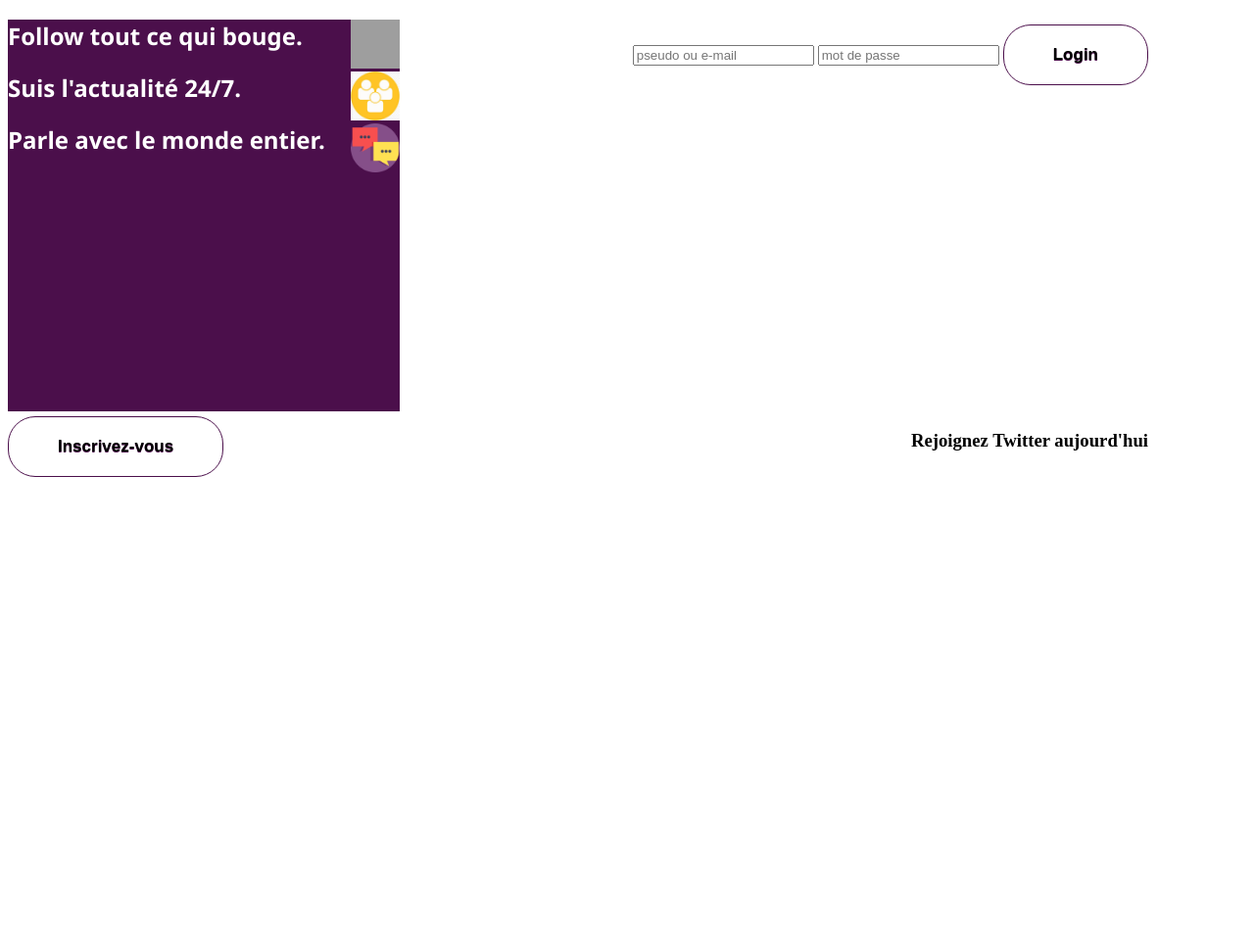
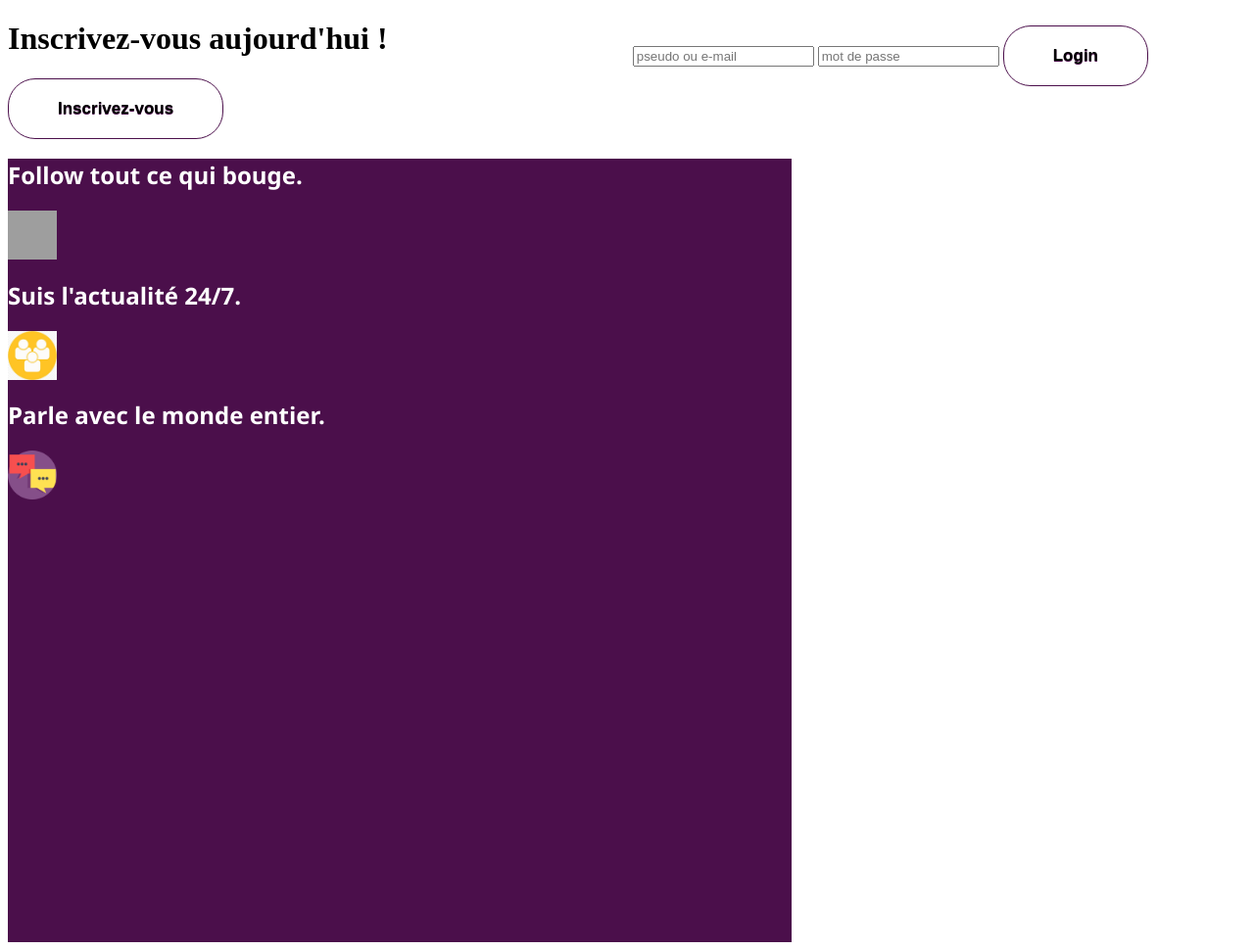
Before and after one commit to icarofr/tweet_academy, a PHP site: page /interfaceinscription.html in a window 1280 px wide. Shown: the whole page at 98% size. Before the commit the page ends 487 px from the top, so only its background shows below. Run offline with PHP 8.4, Linux system fonts and the light colour scheme; grey boxes are pictures that could not be loaded.

Commit message:
page connexion html

```diff
--- a/Meryem/interfaceinscription.html
+++ b/Meryem/interfaceinscription.html
@@ -14,17 +14,19 @@
     <button type="button" id = "button" placeholder="Log in" name = "login">Login</button>
 </div>
 </head>
-
 <body>
+    <div id="inscription">
+      <h1>Inscrivez-vous aujourd'hui !</h1>
+        <button type="button" id="button2" placeholder="Inscrivez-vous" name="inscription">Inscrivez-vous</button>
+</div>
     <div id="purple">
-        <img src="/Meryem/logosearch.png" class="logo" alt="logo search"><h2>Follow tout ce qui bouge.</h2>
-        <img src="/Meryem/logousers.jpeg" class="logo" alt="logo users"><h2>Suis l'actualité 24/7.</h2>
-        <img src="/Meryem/logoconvers.png" class="logo" alt="logo convers"><h2>Parle avec le monde entier.</h2>
+        <h2>Follow tout ce qui bouge.</h2>
+        <img src="/Meryem/logosearch.png" class="logo" alt="logo search">
+        <h2>Suis l'actualité 24/7.</h2>
+        <img src="/Meryem/logousers.jpeg" class="logo" alt="logo users">
+        <h2>Parle avec le monde entier.</h2>
+        <img src="/Meryem/logoconvers.png" class="logo" alt="logo convers">
     </div>
-    <div id="inscription">
-    <button type="button" id = "button2" placeholder="Inscrivez-vous" name = "inscription">Inscrivez-vous</button>
-    <h3>Rejoignez Twitter aujourd'hui</h3>
-</div>
 </body>
 
 </html>
--- a/Meryem/style.css
+++ b/Meryem/style.css
@@ -1,14 +1,13 @@
 
 .logo {
-   float: right;
-
+   display: block;
 }
 #login {
     float: right;
 }
 #purple {
-    height: 400px;
-    width: 400px;
+    height: 800px;
+    width: 800px;
     background-color: rgb(75, 15, 75);
 }
 
@@ -44,6 +43,7 @@ h2 {
 .logo {
   width: 50px;
   height: 50px;
+
 }
 h3 {
   float: right;
@@ -61,8 +61,7 @@ h3 {
   padding:20px 50px;
 	text-decoration:none;
   text-shadow:0px 1px 0px rgb(75, 15, 75);
-  margin-top: 5px;
-  margin-right: 100px;
+  margin-right: 400px;
   box-sizing: border-box;
 
 }
```
